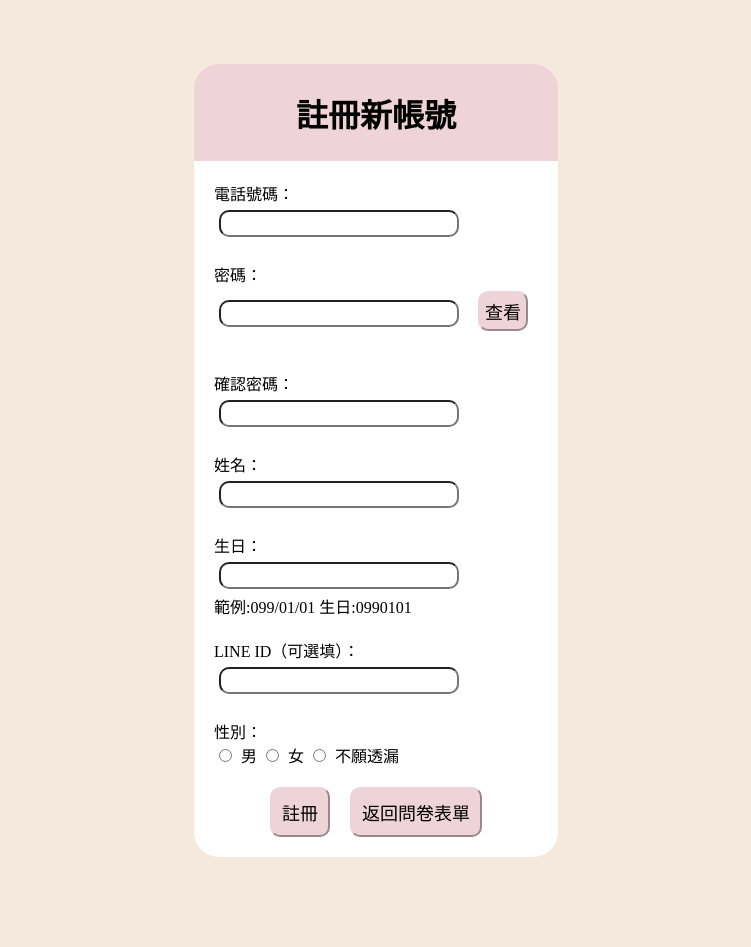
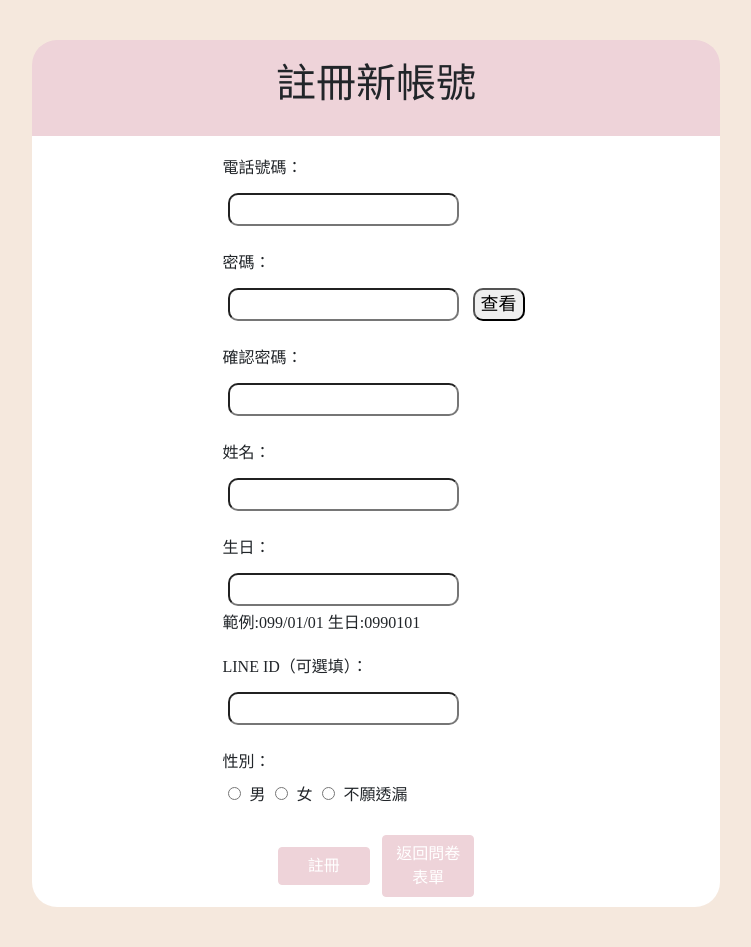
Before and after one commit to ntub113tea/backend, a Django app: page /accounts/register/ in a window 1280 px wide. Shown: the whole page, without its empty margins (264-1015 px from the left). Before the commit the page ends 857 px from the top, so only its background shows below. Run offline with Django 3.2, Linux system fonts and the light colour scheme; some libraries are stand-ins or nearby versions.

Commit message:
註冊介面響應式優化

```diff
--- a/static/css/register.css
+++ b/static/css/register.css
@@ -1,23 +1,25 @@
 body {
     font-family: Microsoft JhengHei;
     margin: 0;
-    padding: 5% 35%;
+    padding: 0; /* 移除默认填充 */
     height: 100%;
     background-color: #F5E8DD;
 }
-/* .container {
-    border-radius: 25px;
-    box-shadow: 5px 5px 5px 0px gray;
-} */
+.container {
+    width: 800px;
+    padding: 20px; /* 增加内边距以防止内容紧贴边缘 */
+    /* border-radius: 25px;
+    box-shadow: 5px 5px 5px 0px gray; */
+}
 
 h1 {
     font-family: Microsoft JhengHei;
 }
 
-.top {
+.top{
     margin: 0;
     text-align: center;
-    padding: 5px;
+    padding: 10px;
     border-top-left-radius: 25px;
     border-top-right-radius: 25px;
     background-color: #EED3D9;
@@ -38,11 +40,12 @@ h1 {
 
 .error-message {
     color: red;
-    margin-left: 10px;
+    margin: 0 auto 20px;
+    text-align: center;
 }
 
 .input-field {
-    margin: 20px;
+    margin: 20px auto 10px;
 }
 
 button, input{
@@ -51,22 +54,85 @@ button, input{
     font-size: large;
 }
 
-.pwd-btn {
-    background-color: #EED3D9;
-    border-color: #EED3D9;
-    margin: 0px 10px 20px;
-    padding: 5px;
-}
-
 .btn-container {
     display: flex;
     justify-content: center;
     align-items: center;
+    flex-wrap: wrap; /* 允许按钮换行 */
 }
 
 .bottom-btn {
     background-color: #EED3D9;
     border-color: #EED3D9;
-    margin: 0px 10px 20px;
-    padding: 10px;
+    margin: 10px; /* 统一间距 */
+    /* margin: 0px 10px 20px;
+    padding: 10px; */
 }
+
+@media (max-width: 600px) { /*宽度小于 600px 的设备（如手机）*/
+    .container {
+        padding: 10px; /* 在小屏幕上减少内边距 */
+        max-width: 90%; /* 限制容器宽度为 90% */
+    }
+    .top {
+        padding: 5px; /* 在小屏幕上减少顶部内边距 */
+        font-size: 18px; /* 调整字体大小 */
+    }
+    .main {
+        flex-direction: column; /* 使主内容垂直排列 */
+        align-items: center; /* 内容居中 */
+    }
+    .error-message {
+        font-size: 14px; /* 错误信息字体更小 */
+    }
+    .bottom-btn {
+        width: 100%; /* 按钮宽度为100% */
+        margin: 10px 0; /* 增加上下间距 */
+    }
+}
+@media (min-width: 601px) and (max-width: 768px) { /*宽度在 601px 到 768px 之间的设备（如平板）*/
+    .container {
+        padding: 20px; /* 在平板上增加内边距 */
+        max-width: 80%; /* 限制容器宽度为 80% */
+    }
+    .top {
+        padding: 10px; /* 增加顶部内边距 */
+        font-size: 20px; /* 调整字体大小 */
+    }
+    .main {
+        flex-direction: column; /* 主内容垂直排列 */
+        align-items: center; /* 内容居中 */
+    }
+    .bottom-btn {
+        width: 48%; /* 按钮宽度为48%以形成并排显示 */
+        margin: 10px 1%; /* 增加左右间距 */
+    }
+}
+@media (min-width: 769px) and (max-width: 1200px) { /*宽度在 769px 到 1200px 之间的设备（如桌面）*/
+    .container {
+        padding: 30px; /* 在大屏幕上增加内边距 */
+        max-width: 70%; /* 限制容器宽度为 70% */
+    }
+    .top {
+        padding: 15px; /* 增加顶部内边距 */
+        font-size: 22px; /* 调整字体大小 */
+    }
+    .bottom-btn {
+        width: 45%; /* 按钮宽度为45% */
+        margin: 10px 2%; /* 增加左右间距 */
+    }
+}
+@media (min-width: 1201px) { /*宽度超过 1200px 的设备（如大桌面或高清显示器）*/
+    .container {
+        padding: 40px; /* 在超大屏幕上增加内边距 */
+        max-width: 60%; /* 限制容器宽度为 60% */
+    }
+    .top {
+        padding: 20px; /* 增加顶部内边距 */
+        font-size: 24px; /* 调整字体大小 */
+    }
+    .bottom-btn {
+        width: 30%; /* 按钮宽度为30% */
+        margin: 10px 2%; /* 增加左右间距 */
+    }
+}
--- a/templates/register.html
+++ b/templates/register.html
@@ -1,43 +1,18 @@
 <!DOCTYPE html>
-<html>
+<html lang="zh-Hant">
 <head>
     {% load static %}
     <meta charset="UTF-8">
-    <meta name="viewport" content="width=device-width, initial-scale=1.0">
-    <link rel="stylesheet" type="text/css" href="{% static 'css/register.css' %}">
-
+    <meta name="viewport" content="width=device-width, initial-scale=1, shrink-to-fit=no">
+    <link rel="stylesheet" href="https://maxcdn.bootstrapcdn.com/bootstrap/4.5.2/css/bootstrap.min.css">
+    <link rel="stylesheet" href="{% static 'css/register.css' %}">
     <title>註冊</title>
-    <style>
-    .container {
-        padding: 0px;
-        display: flex;
-        flex-direction: column;
-        align-items: center;
-    }
-    .top h1 {
-        text-align: center;
-        margin-bottom: 20px;
-    }
-    @media (max-width: 600px) {
-        .container {
-            max-width: 90%;
-            padding: 10px;
-        }
-    }
-    .pwd-btn {
-        margin-top: 5px;
-    }
-    </style>
-
 </head>
 <body>
-
-    <div class="container" >
-        <div class="col-12">
-                <div class="top">
-                    <h1>註冊新帳號</h1>
-
-                </div>
+    <div class="container">
+        <div class="top">
+            <h1>註冊新帳號</h1>
+        </div>
             <div class="main">
                 <form action="" method="post" >
                     {% csrf_token %}
@@ -107,8 +82,12 @@
 
                     </form>
             </div>
-        </div>
+
     </div>
+    <script src="https://code.jquery.com/jquery-3.5.1.min.js"></script>
+    <script src="https://cdn.jsdelivr.net/npm/@popperjs/core@2.11.6/dist/umd/popper.min.js"></script>
+    <script src="https://maxcdn.bootstrapcdn.com/bootstrap/4.5.2/js/bootstrap.min.js"></script>
+
     <script>
         function togglePassword() {
             var passwordInput = document.getElementById('password');
```
